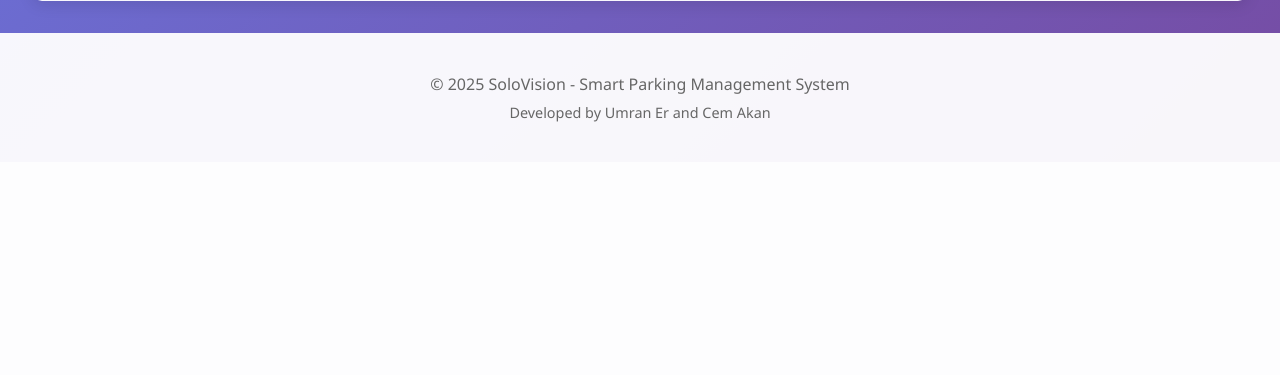
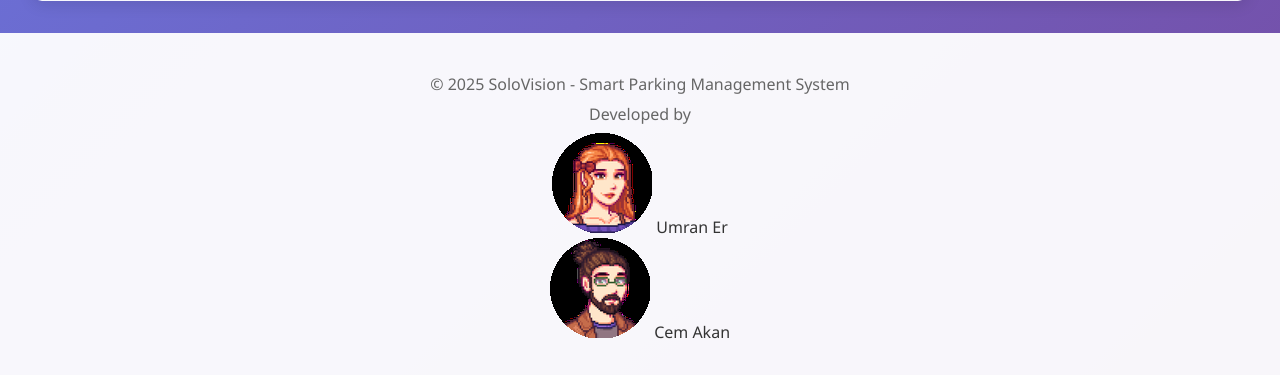
Before and after one commit to Corvin-Negyed/parking-slot-detection, a Flask app: page / in a window 1280 px wide. Shown: the part 794-1169 px from the top of the page. Before the commit the page ends 916 px from the top, so only its background shows below. Run offline with Flask 3, Linux system fonts and the light colour scheme.

Commit message:
Add developer photos to footer

```diff
--- a/templates/index.html
+++ b/templates/index.html
@@ -181,7 +181,19 @@
     <footer>
         <div class="footer-content">
             <p>&copy; 2025 SoloVision - Smart Parking Management System</p>
-            <p class="developers">Developed by Umran Er and Cem Akan</p>
+            <div class="developers-section">
+                <p class="developers-title">Developed by</p>
+                <div class="developers-grid">
+                    <div class="developer">
+                        <img src="{{ url_for('static', filename='developers/umran_thumb.png') }}" alt="Umran Er" class="developer-photo">
+                        <span class="developer-name">Umran Er</span>
+                    </div>
+                    <div class="developer">
+                        <img src="{{ url_for('static', filename='developers/cem_thumb.png') }}" alt="Cem Akan" class="developer-photo">
+                        <span class="developer-name">Cem Akan</span>
+                    </div>
+                </div>
+            </div>
         </div>
     </footer>
 
```
